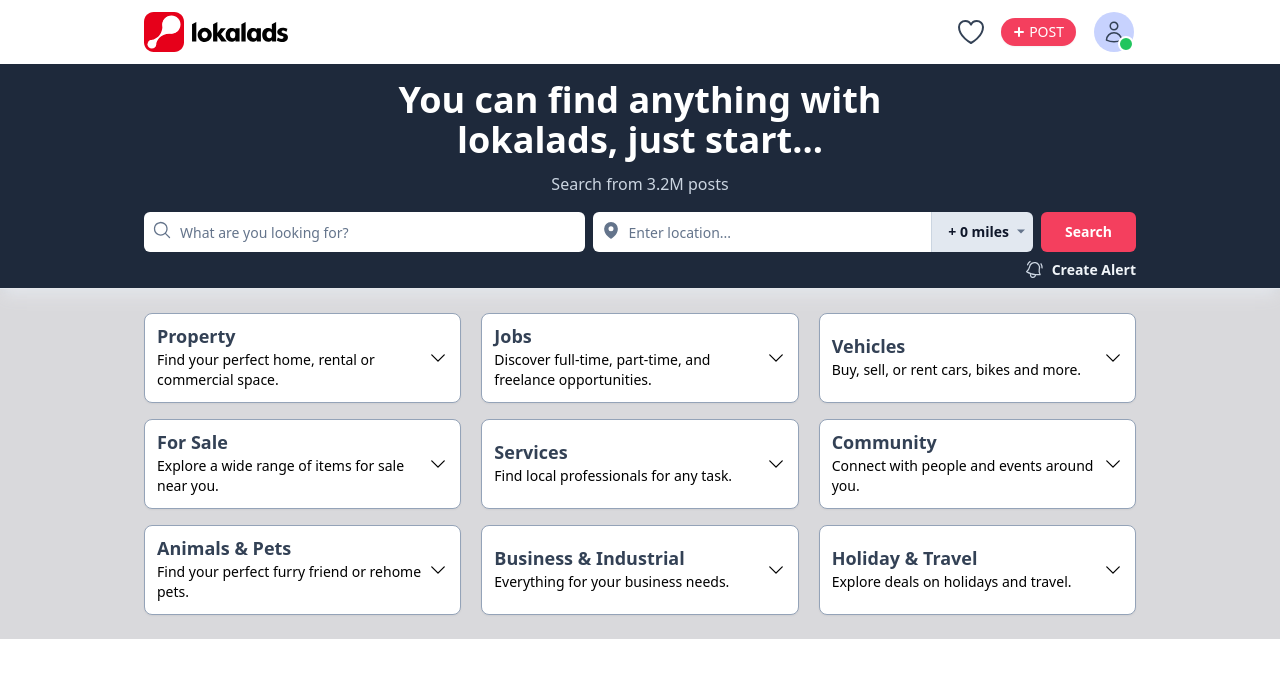
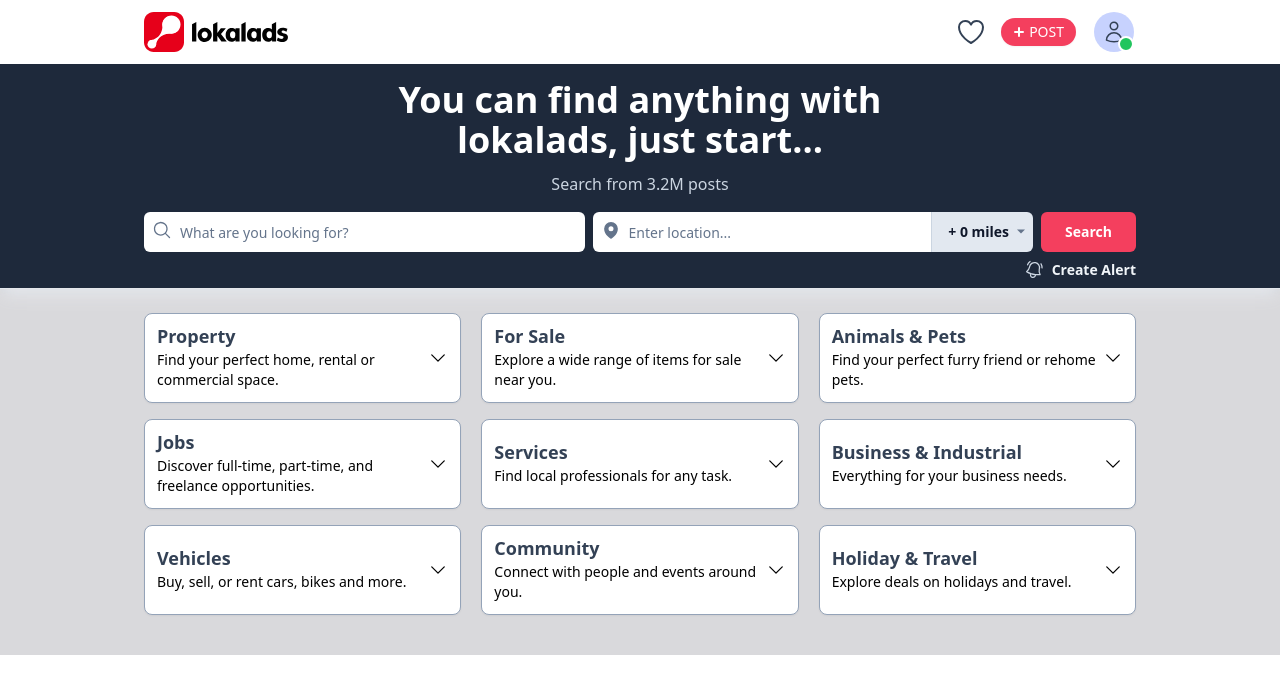
Before and after one commit to ipoglabs/la-static, a Next.js app: page / in a window 1280 px wide. Shown: the top 694 px of the page. Built offline with nearby package versions, Linux system fonts and the light colour scheme.

Commit message:
layout changed to masonry format

```diff
--- a/src/app/page.tsx
+++ b/src/app/page.tsx
@@ -176,10 +176,10 @@ export default function HomePage() {
         </div>
       </header>
 
-      {/* Main Body - Category Grid */}
-      <div className="container mx-auto px-4 py-6 grid sm:grid-cols-2 md:grid-cols-3 gap-y-4 gap-x-5 max-w-screen-lg">
+      {/* Main Body - Category Masonry */}
+      <div className="container mx-auto px-4 py-6 columns-1 sm:columns-2 md:columns-3 gap-x-5 max-w-screen-lg">
         {categories.map((cat) => (
-          <details key={cat.title} className="break-inside-avoid group cursor-pointer">
+          <details key={cat.title} className="break-inside-avoid group cursor-pointer mb-4">
             <summary className="cursor-pointer flex flex-row items-center justify-between pl-3 pt-2 pb-3 bg-white group-open:bg-slate-50 border border-slate-400 shadow-sm rounded-lg group-open:rounded-b-none min-h-[90px]">
               <div className="flex-1">
                 <h2 className="text-lg font-bold text-slate-700">{cat.title}</h2>
```
